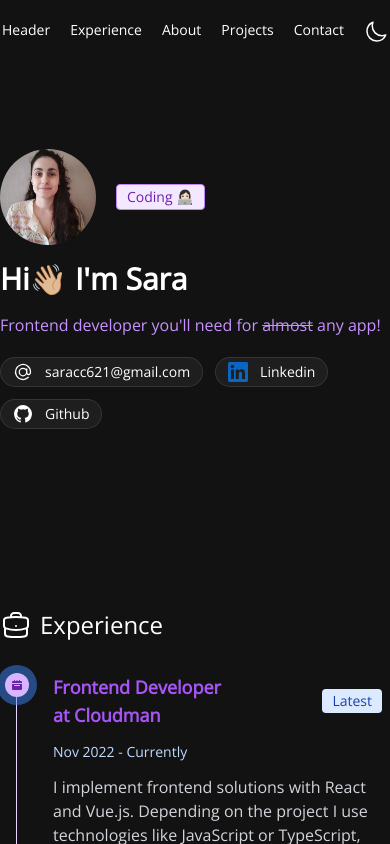
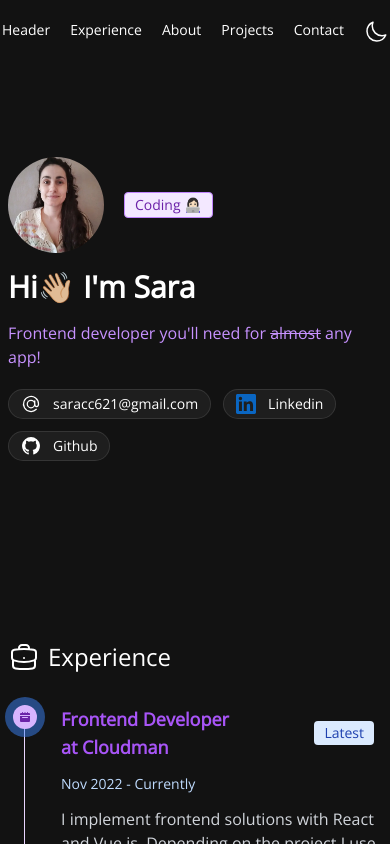
Before and after one commit to SaraCarreras/Portfolio, a React (Vite) app: page / in a window 390 px wide. Shown: the top 844 px of the page. Built offline with nearby package versions, Linux system fonts and the light colour scheme; a web font is replaced by a local one.

Commit message:
added media to mobile

```diff
--- a/src/index.css
+++ b/src/index.css
@@ -15,7 +15,6 @@ html {
 body {
   display: flex;
   flex-direction: column;
-  /*align-items: center;*/
   min-height: 100vh;
 }
 
@@ -24,3 +23,9 @@ body {
     scroll-behavior: auto;
   }
 }
+
+@media (max-width: 640px) {
+  main {
+    margin: 0.5rem;
+  }
+}
```
